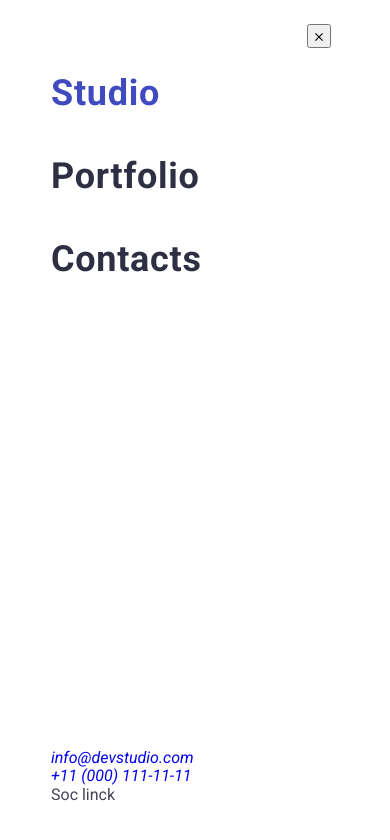
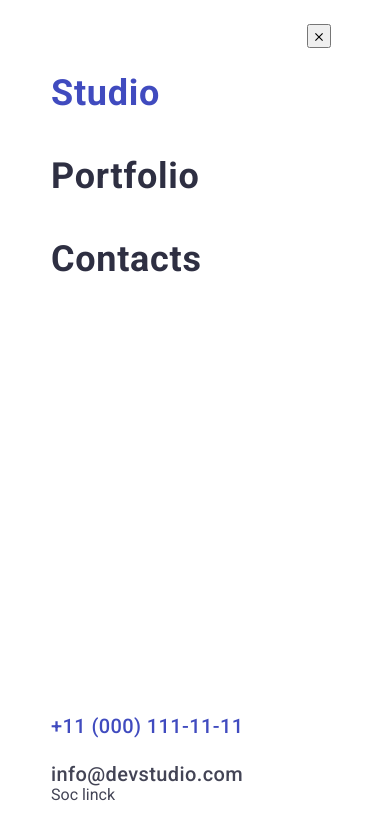
Before and after one commit to Vitaliy-teh/goit-markup-hw-06, a plain HTML site: page index.html in a window 390 px wide. Both pictures are taken after a click on the button 327 px from the left and 26 px from the top of the page. Drawn offline with nearby package versions, Linux system fonts and the light colour scheme.

Commit message:
upgrade hw6

```diff
--- a/css/styles.css
+++ b/css/styles.css
@@ -177,6 +177,7 @@ button {
         display: flex;
         flex-direction: column;
         gap: 12px;
+        font-style: normal;
     }
 
     .contacts-link {
@@ -268,7 +269,8 @@ button {
     color: #2e2f42;
 }
 
-.mobile-menu-link.current {
+.mobile-menu-link.current,
+.contacts-link-menu.current {
     color: #404BBF;
 }
 
@@ -286,6 +288,23 @@ button {
     margin-bottom: 0;
 }
 
+.contacts-list-menu li {
+    margin-bottom: 24px;
+}
+
+.contacts-list-menu li:last-child {
+    margin-bottom: 0;
+}
+
+.contacts-link-menu {
+    color: #434455;
+    font-style: normal;
+    font-weight: 500;
+    font-size: 20px;
+    line-height: 1.2;
+    letter-spacing: 0.02em;
+}
+
 
 @media screen and (min-width: 768px) {
     .mobile-menu {
--- a/index.html
+++ b/index.html
@@ -72,17 +72,15 @@
             </ul>
           </nav>
 
-          <address>
-            <ul class="contacts-list">
-              <li class="contacts-item">
-                <a class="contacts-link" href="mailto:info@devstudio.com"
-                  >info@devstudio.com</a
-                >
+          <address class="contacts-menu">
+            <ul class="contacts-list-menu">
+              <li>
+                <a class="contacts-link-menu current" href="tel:+110001111111"
+                  >+11 (000) 111-11-11</a>
               </li>
               <li>
-                <a class="contacts-link" href="tel:+110001111111"
-                  >+11 (000) 111-11-11</a
-                >
+                <a class="contacts-link-menu" href="mailto:info@devstudio.com"
+                  >info@devstudio.com</a>
               </li>
             </ul>
           </address>
```
